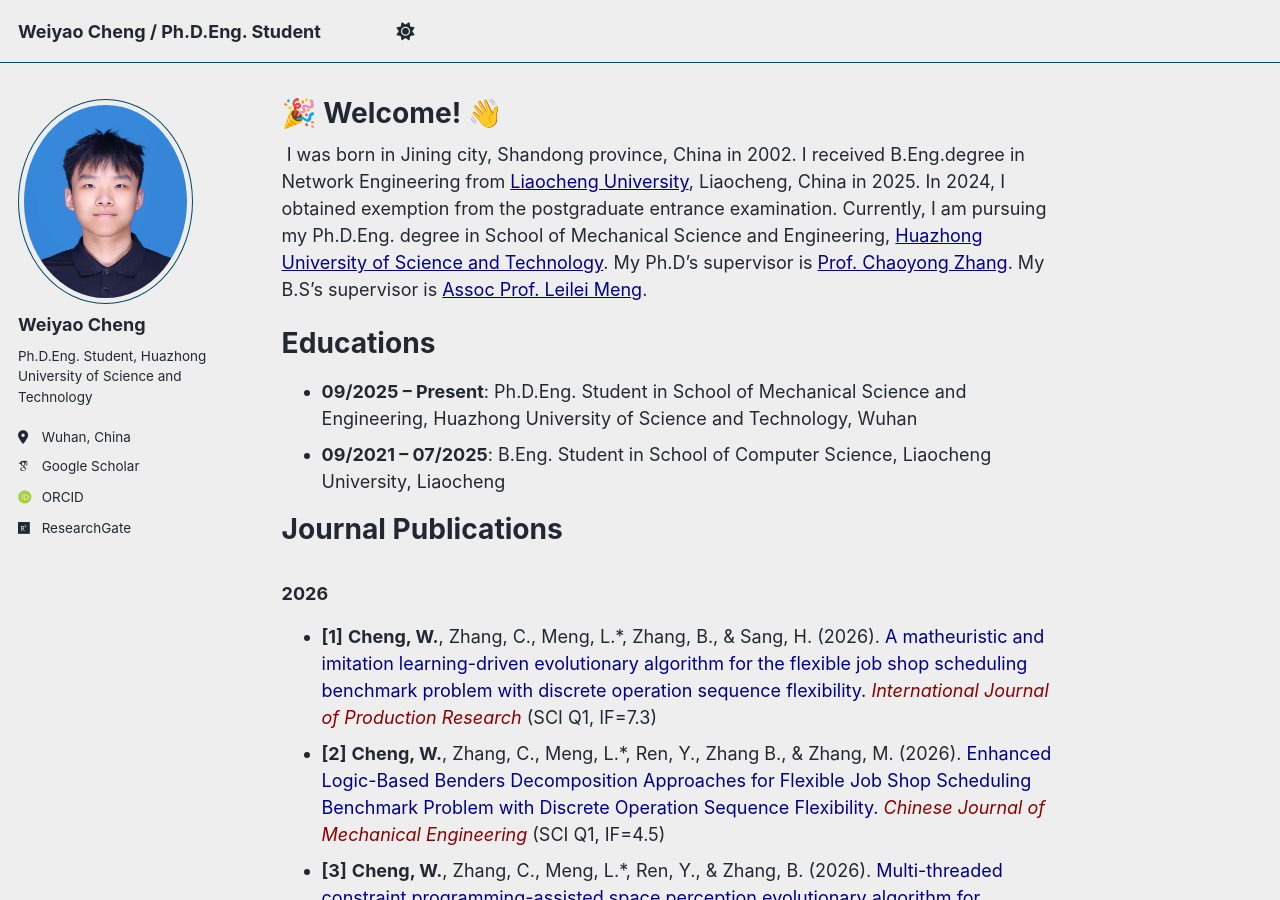
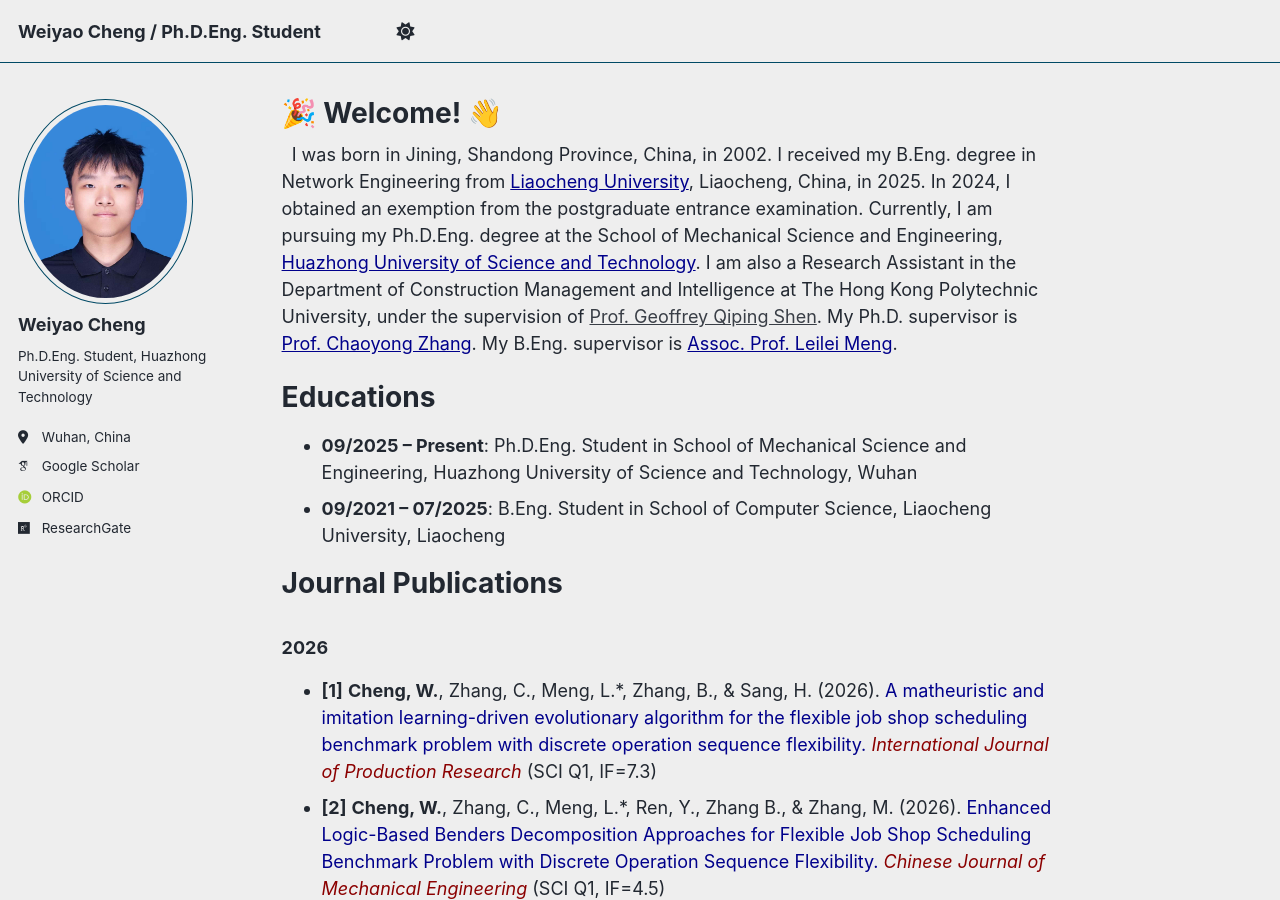
Before and after one commit to cwylcu080903/cwylcu080903.github.io, a Jekyll site: the page built from _pages/about.md, in a window 1280 px wide and 900 px high. Built offline with Jekyll 4.4.1, drawn with Linux system fonts in a browser that asks for light colours; some web fonts are replaced; a script bundle is joined from its source files by our own code; library files that are not in the unit come from our copies.

Commit message:
Update about.md

```diff
--- a/_pages/about.md
+++ b/_pages/about.md
@@ -6,7 +6,7 @@ redirect_from:
   - /about/
   - /about.html
 ---
-&nbsp;I was born in Jining city, Shandong province, China in 2002. I received B.Eng.degree in Network Engineering from <a href="https://www.lcu.edu.cn/" style="color: #00008B;">Liaocheng University</a>, Liaocheng, China in 2025. In 2024, I obtained exemption from the postgraduate entrance examination. Currently, I am pursuing my Ph.D.Eng. degree in School of Mechanical Science and Engineering, <a href="https://www.hust.edu.cn/" style="color: #00008B;">Huazhong University of Science and Technology</a>.  My Ph.D's supervisor is <a href="https://mse.hust.edu.cn/info/1143/1376.htm" style="color: #00008B;">Prof. Chaoyong Zhang</a>. My B.S's supervisor is <a href="https://cs.lcu.edu.cn/xygk/szdw/431879.htm" style="color: #00008B;">Assoc Prof. Leilei Meng</a>.
+&nbsp; I was born in Jining, Shandong Province, China, in 2002. I received my B.Eng. degree in Network Engineering from <a href="https://www.lcu.edu.cn/" style="color: #00008B;">Liaocheng University</a>, Liaocheng, China, in 2025. In 2024, I obtained an exemption from the postgraduate entrance examination. Currently, I am pursuing my Ph.D.Eng. degree at the School of Mechanical Science and Engineering, <a href="https://www.hust.edu.cn/" style="color: #00008B;">Huazhong University of Science and Technology</a>. I am also a Research Assistant in the Department of Construction Management and Intelligence at The Hong Kong Polytechnic University, under the supervision of <a href="https://www.polyu.edu.hk/ppoffice/senior-management-team/avpgp/">Prof. Geoffrey Qiping Shen</a>. My Ph.D. supervisor is <a href="https://mse.hust.edu.cn/info/1143/1376.htm" style="color: #00008B;">Prof. Chaoyong Zhang</a>. My B.Eng. supervisor is <a href="https://cs.lcu.edu.cn/xygk/szdw/431879.htm" style="color: #00008B;">Assoc. Prof. Leilei Meng</a>.
 
 Educations
 ======
```
